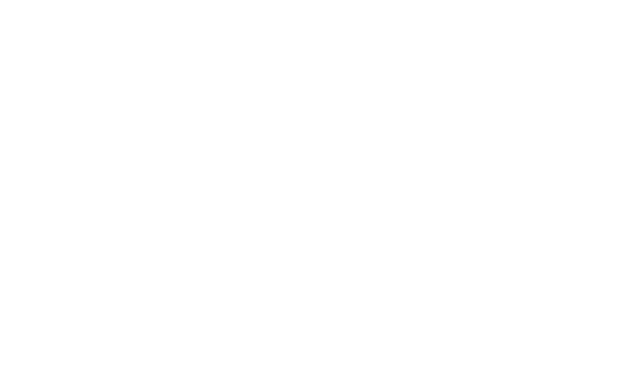
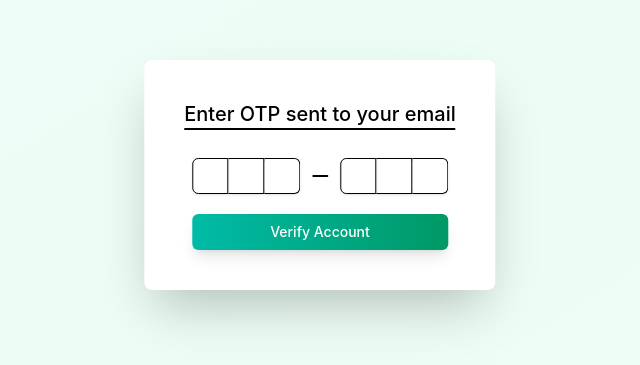
Before and after one commit to Amit4218/msu-chat-application, a React (Vite) app in the folder msu-chat-frontend/: page /register/otp in a window 1280 px wide. Before the commit this address had no page. Shown: the part 225-590 px from the top of the page, without its empty margins (320-960 px from the left). Built offline with nearby package versions, Linux system fonts and the light colour scheme.

Commit message:
otp page addded

```diff
--- a/msu-chat-frontend/src/App.jsx
+++ b/msu-chat-frontend/src/App.jsx
@@ -6,6 +6,7 @@ import Login from './pages/Login';
 import Register from './pages/Register';
 import Chat from './pages/Chat';
 import Profile from './pages/Profile';
+import OtpPage from './pages/OtpPage';
 
 
 function App() {
@@ -18,6 +19,7 @@ function App() {
           <Route path="/chat" element={<Chat />} />
           <Route path="/profile" element={<Profile />} />
           <Route path="/" element={<Navigate to="/login" replace />} />
+          <Route path="/register/otp" element={<OtpPage />} />
         </Routes>
         <Toaster />
       </BrowserRouter>
--- /dev/null
+++ b/msu-chat-frontend/src/components/ChatAvtarProfile.jsx
@@ -0,0 +1,5 @@
+
+
+const showAvtarProfile = () => {
+
+};
--- a/msu-chat-frontend/src/components/ChatWindow.jsx
+++ b/msu-chat-frontend/src/components/ChatWindow.jsx
@@ -12,6 +12,7 @@ const ChatWindow = ({ conversation, onBack }) => {
   const { currentUser } = useAuth();
   const [messages, setMessages] = useState([]);
   const scrollAreaRef = useRef(null);
+
 
   useEffect(() => {
     if (conversation) {
@@ -59,6 +60,9 @@ const ChatWindow = ({ conversation, onBack }) => {
     });
   };
 
+
+
+
   return (
     <div className="flex-1 flex flex-col bg-gray-50 h-full">
       {/* Chat Header */}
@@ -74,20 +78,23 @@ const ChatWindow = ({ conversation, onBack }) => {
               <ArrowLeft className="w-5 h-5" />
             </Button>
             <Avatar className="w-10 h-10">
-              <AvatarImage src={displayAvatar} alt={displayName} />
+              <AvatarImage
+                /*showAvtarProfile*/ src={displayAvatar}
+                alt={displayName}
+              />
               <AvatarFallback className="bg-linear-to-br from-teal-400 to-emerald-500 text-white">
                 {initials}
               </AvatarFallback>
             </Avatar>
             <div>
               <h3 className="font-semibold text-gray-900">{displayName}</h3>
-              {conversation.type === 'group' ? (
+              {conversation.type === "group" ? (
                 <p className="text-xs text-gray-500">
                   {conversation.participants.length} members
                 </p>
               ) : (
                 <p className="text-xs text-gray-500">
-                  {conversation.participant.type === 'student'
+                  {conversation.participant.type === "student"
                     ? conversation.participant.semester
                     : conversation.participant.designation}
                 </p>
@@ -96,13 +103,25 @@ const ChatWindow = ({ conversation, onBack }) => {
           </div>
 
           <div className="flex items-center gap-2">
-            <Button variant="ghost" size="sm" className="text-gray-600 hover:text-teal-600">
+            <Button
+              variant="ghost"
+              size="sm"
+              className="text-gray-600 hover:text-teal-600"
+            >
               <Phone className="w-5 h-5" />
             </Button>
-            <Button variant="ghost" size="sm" className="text-gray-600 hover:text-teal-600">
+            <Button
+              variant="ghost"
+              size="sm"
+              className="text-gray-600 hover:text-teal-600"
+            >
               <Video className="w-5 h-5" />
             </Button>
-            <Button variant="ghost" size="sm" className="text-gray-600 hover:text-teal-600">
+            <Button
+              variant="ghost"
+              size="sm"
+              className="text-gray-600 hover:text-teal-600"
+            >
               <MoreVertical className="w-5 h-5" />
             </Button>
           </div>
@@ -114,10 +133,10 @@ const ChatWindow = ({ conversation, onBack }) => {
         <div className="space-y-4 max-w-4xl mx-auto">
           {messages.map((message, index) => {
             const isCurrentUser = message.senderId === currentUser.id;
-            const showAvatar = !isCurrentUser && (
-              index === messages.length - 1 ||
-              messages[index + 1]?.senderId !== message.senderId
-            );
+            const showAvatar =
+              !isCurrentUser &&
+              (index === messages.length - 1 ||
+                messages[index + 1]?.senderId !== message.senderId);
 
             return (
               <div
--- a/msu-chat-frontend/src/components/GroupChatModal.jsx
+++ b/msu-chat-frontend/src/components/GroupChatModal.jsx
@@ -12,6 +12,7 @@ import { toast } from '../hooks/use-toast';
 
 const GroupChatModal = ({ isOpen, onClose }) => {
   const [groupName, setGroupName] = useState('');
+  const [groupDescription, setGroupDescription] = useState('');
   const [selectedMembers, setSelectedMembers] = useState([]);
 
   const toggleMember = (userId) => {
@@ -72,6 +73,16 @@ const GroupChatModal = ({ isOpen, onClose }) => {
               placeholder="Enter group name"
               value={groupName}
               onChange={(e) => setGroupName(e.target.value)}
+            />
+          </div>
+          <div className="space-y-2">
+            <Label htmlFor="groupName">Group Description</Label>
+            <Input
+              className ="h-15"
+              id="groupName"
+              placeholder="Enter group name"
+              value={groupName}
+              onChange={(e) => setGroupDescription(e.target.value)}
             />
           </div>
 
--- a/msu-chat-frontend/src/mock.js
+++ b/msu-chat-frontend/src/mock.js
@@ -52,6 +52,8 @@ export const mockUsers = [
     avatar: 'https://api.dicebear.com/7.x/avataaars/svg?seed=Alex'
   }
 ];
+
+
 
 export const mockConversations = [
   {
--- a/msu-chat-frontend/src/pages/Login.jsx
+++ b/msu-chat-frontend/src/pages/Login.jsx
@@ -131,7 +131,7 @@ const Login = () => {
         </Card>
 
         <p className="text-center text-xs text-gray-500 mt-6">
-          Use your college email (@college.edu) to access the platform
+          Use your college email (@msu.edu.in) to access the platform
         </p>
       </div>
     </div>
--- /dev/null
+++ b/msu-chat-frontend/src/pages/OtpPage.jsx
@@ -0,0 +1,83 @@
+import {
+  InputOTP,
+  InputOTPGroup,
+  InputOTPSeparator,
+  InputOTPSlot,
+} from "@/components/ui/input-otp";
+import { Button } from "../components/ui/button";
+import { useState } from "react";
+import { useNavigate, useLocation } from "react-router-dom";
+import { toast } from "../hooks/use-toast";
+
+function InputOtp() {
+  const [loading, setLoading] = useState(false);
+  const [otp, setOtp] = useState("");
+
+  const navigate = useNavigate();
+  const location = useLocation();
+  const userData = location.state;
+
+  const verifyOtp = async (e) => {
+    e.preventDefault(); // ✅ prevents page reload
+    try {
+      const demoOtp = "123456";
+      if (otp !== demoOtp) {
+        alert("Invalid OTP. Please try again.");
+        return;
+      }
+
+      setLoading(true);
+      console.log("OTP entered:", otp);
+      console.log("User data received:", userData);
+
+      toast({
+        title: "Account Verified",
+        description: "Your account has been verified successfully.",
+      });
+
+      navigate("/chat");
+    } catch (error) {
+      console.error(error);
+      alert("Failed to verify OTP. Please try again.");
+    } finally {
+      setLoading(false);
+    }
+  };
+
+  return (
+    <div className="min-h-screen bg-linear-to-br from-teal-50 via-emerald-50 to-green-50">
+      <div className="bg-white shadow-2xl p-10 absolute top-1/2 left-1/2 transform -translate-x-1/2 -translate-y-1/2 rounded-lg flex flex-col items-center justify-center gap-5">
+        <div className="border-b-2 mb-2 text-xl font-medium">
+          Enter OTP sent to your email
+        </div>
+
+
+        <form onSubmit={verifyOtp} className="flex flex-col items-center gap-5">
+          <InputOTP maxLength={6} onChange={(value) => setOtp(value)}>
+            <InputOTPGroup>
+              <InputOTPSlot index={0} />
+              <InputOTPSlot index={1} />
+              <InputOTPSlot index={2} />
+            </InputOTPGroup>
+            <InputOTPSeparator />
+            <InputOTPGroup>
+              <InputOTPSlot index={3} />
+              <InputOTPSlot index={4} />
+              <InputOTPSlot index={5} />
+            </InputOTPGroup>
+          </InputOTP>
+
+          <Button
+            type="submit"
+            className="w-full bg-linear-to-r from-teal-500 to-emerald-600 hover:from-teal-600 hover:to-emerald-700 text-white shadow-lg transition-all duration-300 transform hover:scale-[1.02]"
+            disabled={loading}
+          >
+            {loading ? "Verifying account..." : "Verify Account"}
+          </Button>
+        </form>
+      </div>
+    </div>
+  );
+}
+
+export default InputOtp;
```
Also changed, not shown: msu-chat-frontend/src/pages/Profile.jsx (+20 -13 lines), msu-chat-frontend/src/pages/Register.jsx (+66 -37 lines).
